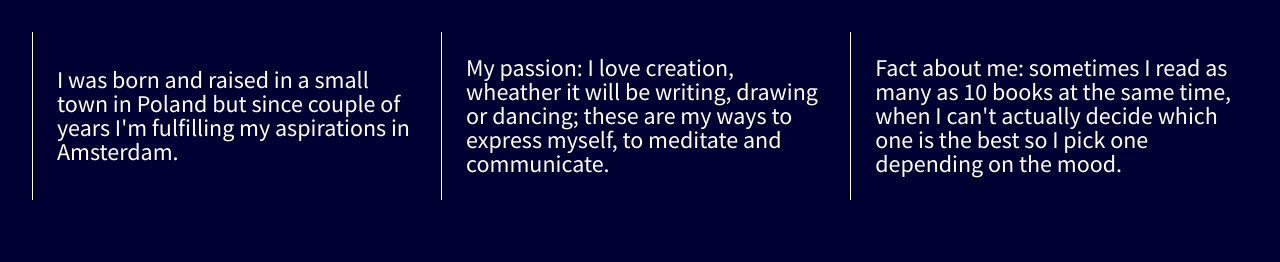
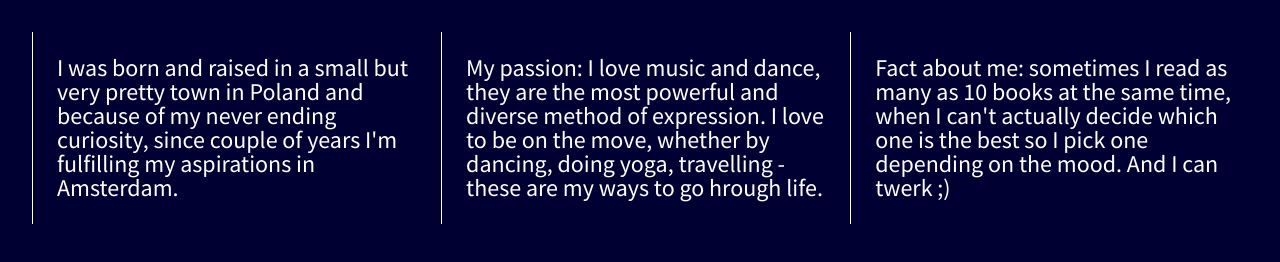
Before and after one commit to kogelmogel/div-flexbox-starter, a plain HTML site: page index.html in a window 1280 px wide. Drawn offline with nearby package versions, Linux system fonts and the light colour scheme; a script that the page names is missing.

Commit message:
Update index.html

```diff
--- a/index.html
+++ b/index.html
@@ -19,13 +19,13 @@
 
         <section class="wrapper">
             <div class="div-1">
-                <p>I was born and raised in a small town in Poland but since couple of years I'm fulfilling my aspirations in Amsterdam.</p>
+                <p>I was born and raised in a small but very pretty town in Poland and because of my never ending curiosity, since couple of years I'm fulfilling my aspirations in Amsterdam.</p>
             </div>
             <div class="div-2">
-                <p>My passion: I love creation, wheather it will be writing, drawing or dancing; these are my ways to express myself, to meditate and communicate.</p>
+                <p>My passion: I love music and dance, they are the most powerful and diverse method of expression. I love to be on the move, whether by dancing, doing yoga, travelling -these are my ways to go hrough life.</p>
             </div>
             <div class="div-3">
-                <p>Fact about me: sometimes I read as many as 10 books at the same time, when I can't actually decide which one is the best so I pick one depending on the mood.</p>
+                <p>Fact about me: sometimes I read as many as 10 books at the same time, when I can't actually decide which one is the best so I pick one depending on the mood. And I can twerk ;)</p>
             </div>
         </section>
 
```
